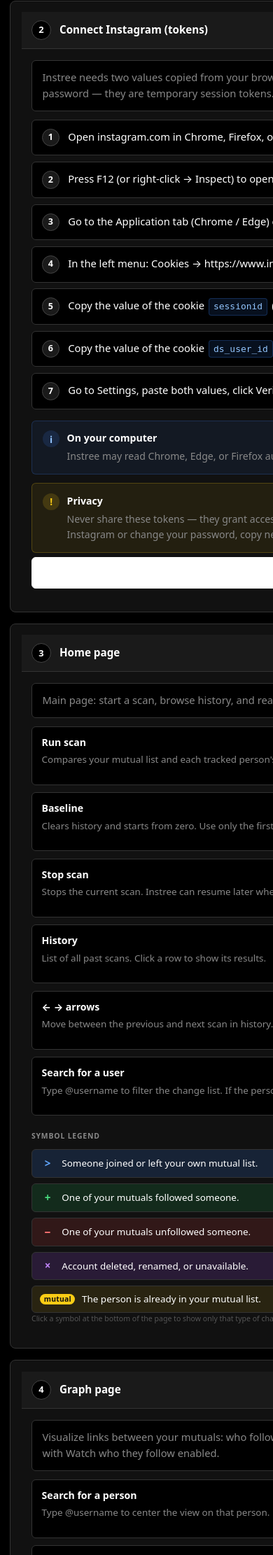
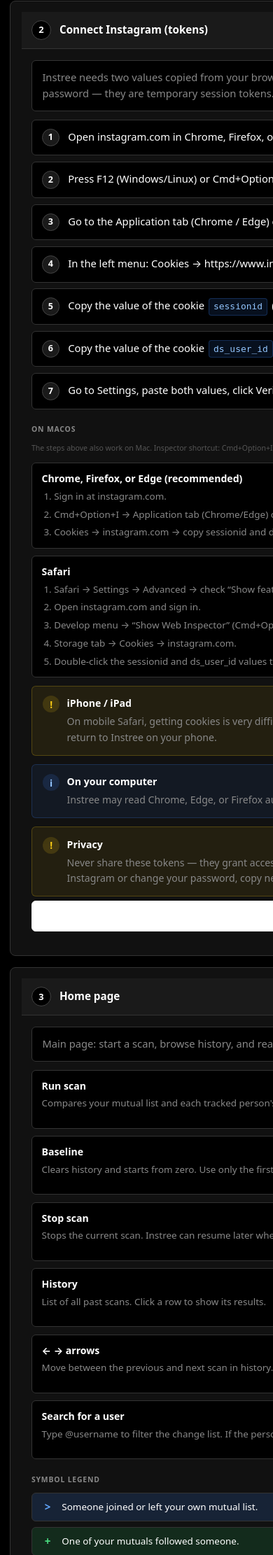
Before and after one commit to CloudDown/instree, a FastAPI app: page /help in a window 390 px wide; the page is wider, and only the part inside the window is pictured. Shown: the part 573-2795 px from the top of that part at 70% size. Run offline with FastAPI, Linux system fonts and the light colour scheme; data that the repository does not hold is empty.

Commit message:
Documenter la récupération des tokens Instagram sur macOS et iOS.
Ajoute les raccourcis Mac, les étapes Safari et un avertissement pour iPhone/iPad dans la page Aide.

Co-authored-by: Cursor <cursoragent@cursor.com>

```diff
--- a/instree/web/static/locales/en.json
+++ b/instree/web/static/locales/en.json
@@ -214,7 +214,7 @@
   "help.tokens.title": "Connect Instagram (tokens)",
   "help.tokens.intro": "Instree needs two values copied from your browser while you are logged into Instagram. These are not your password — they are temporary session tokens.",
   "help.tokens.step1": "Open instagram.com in Chrome, Firefox, or Edge and sign in to your account.",
-  "help.tokens.step2": "Press F12 (or right-click → Inspect) to open developer tools.",
+  "help.tokens.step2": "Press F12 (Windows/Linux) or Cmd+Option+I (Mac) to open developer tools.",
   "help.tokens.step3": "Go to the Application tab (Chrome / Edge) or Storage tab (Firefox).",
   "help.tokens.step4": "In the left menu: Cookies → https://www.instagram.com",
   "help.tokens.step5": "Copy the value of the cookie",
@@ -228,6 +228,20 @@
   "help.tokens.desktopNote": "Instree may read Chrome, Edge, or Firefox automatically. If that fails, paste the tokens manually as above.",
   "help.tokens.securityTitle": "Privacy",
   "help.tokens.security": "Never share these tokens — they grant access to your Instagram account like a password. If you sign out of Instagram or change your password, copy new tokens.",
+  "help.tokens.macosTitle": "On macOS",
+  "help.tokens.macosHint": "The steps above also work on Mac. Inspector shortcut: Cmd+Option+I (Chrome, Firefox, Edge, Safari).",
+  "help.tokens.macosChromeTitle": "Chrome, Firefox, or Edge (recommended)",
+  "help.tokens.macosChrome1": "Sign in at instagram.com.",
+  "help.tokens.macosChrome2": "Cmd+Option+I → Application tab (Chrome/Edge) or Storage tab (Firefox).",
+  "help.tokens.macosChrome3": "Cookies → instagram.com → copy sessionid and ds_user_id.",
+  "help.tokens.macosSafariTitle": "Safari",
+  "help.tokens.macosSafari1": "Safari → Settings → Advanced → check “Show features for web developers”.",
+  "help.tokens.macosSafari2": "Open instagram.com and sign in.",
+  "help.tokens.macosSafari3": "Develop menu → “Show Web Inspector” (Cmd+Option+I).",
+  "help.tokens.macosSafari4": "Storage tab → Cookies → instagram.com.",
+  "help.tokens.macosSafari5": "Double-click the sessionid and ds_user_id values to copy them.",
+  "help.tokens.macosIosTitle": "iPhone / iPad",
+  "help.tokens.macosIosNote": "On mobile Safari, getting cookies is very difficult. Set up tokens from a Mac (Safari or Chrome) or a PC, then return to Instree on your phone.",
   "help.home.title": "Home page",
   "help.home.intro": "Main page: start a scan, browse history, and read detected changes.",
   "help.home.webScheduleTitle": "Automatic scan",
--- a/instree/web/static/style.css
+++ b/instree/web/static/style.css
@@ -767,6 +767,26 @@ body {
   margin-top: 0.75rem;
 }
 
+.help-mini-steps {
+  margin: 0;
+  padding-left: 1.1rem;
+  font-size: 0.84rem;
+  color: var(--muted);
+  line-height: 1.5;
+}
+
+.help-mini-steps li {
+  margin-bottom: 0.35rem;
+}
+
+.help-mini-steps li:last-child {
+  margin-bottom: 0;
+}
+
+.help-platform-grid {
+  margin-top: 0.65rem;
+}
+
 .help-action {
   margin: 1rem 0 0;
 }
--- a/instree/web/templates/help.html
+++ b/instree/web/templates/help.html
@@ -104,6 +104,38 @@
               <p data-i18n="help.tokens.step7">Va dans Paramètres, colle les deux codes, clique « Vérifier la connexion », puis « Enregistrer ».</p>
             </li>
           </ol>
+
+          <h4 class="help-subtitle" data-i18n="help.tokens.macosTitle">Sur macOS</h4>
+          <p class="field-hint help-hint" data-i18n="help.tokens.macosHint">Les étapes ci-dessus fonctionnent aussi sur Mac. Raccourci inspecteur : Cmd+Option+I (Chrome, Firefox, Edge, Safari).</p>
+
+          <div class="help-feature-grid help-platform-grid">
+            <article class="help-feature">
+              <h4 class="help-feature-title" data-i18n="help.tokens.macosChromeTitle">Chrome, Firefox ou Edge (recommandé)</h4>
+              <ol class="help-mini-steps">
+                <li data-i18n="help.tokens.macosChrome1">Connecte-toi sur instagram.com.</li>
+                <li data-i18n="help.tokens.macosChrome2">Cmd+Option+I → onglet « Application » (Chrome/Edge) ou « Stockage » (Firefox).</li>
+                <li data-i18n="help.tokens.macosChrome3">Cookies → instagram.com → copie sessionid et ds_user_id.</li>
+              </ol>
+            </article>
+            <article class="help-feature">
+              <h4 class="help-feature-title" data-i18n="help.tokens.macosSafariTitle">Safari</h4>
+              <ol class="help-mini-steps">
+                <li data-i18n="help.tokens.macosSafari1">Safari → Réglages → Avancées → coche « Afficher les fonctionnalités pour les développeurs ».</li>
+                <li data-i18n="help.tokens.macosSafari2">Ouvre instagram.com et connecte-toi.</li>
+                <li data-i18n="help.tokens.macosSafari3">Menu Développement → « Afficher l'inspecteur web » (Cmd+Option+I).</li>
+                <li data-i18n="help.tokens.macosSafari4">Onglet Stockage → Cookies → instagram.com.</li>
+                <li data-i18n="help.tokens.macosSafari5">Double-clique la valeur de sessionid et ds_user_id pour les copier.</li>
+              </ol>
+            </article>
+          </div>
+
+          <aside class="help-callout help-callout-warn">
+            <span class="help-callout-icon" aria-hidden="true">!</span>
+            <div>
+              <strong data-i18n="help.tokens.macosIosTitle">iPhone / iPad</strong>
+              <p data-i18n="help.tokens.macosIosNote">Sur Safari mobile, récupérer les cookies est très difficile. Configure les codes depuis un Mac (Safari ou Chrome) ou un PC, puis reviens sur Instree sur ton téléphone.</p>
+            </div>
+          </aside>
 
           {% if web_mode %}
           <aside class="help-callout help-callout-info">
```
Also changed, not shown: instree/web/static/locales/es.json (+15 -1 lines), instree/web/static/locales/fr.json (+15 -1 lines).
